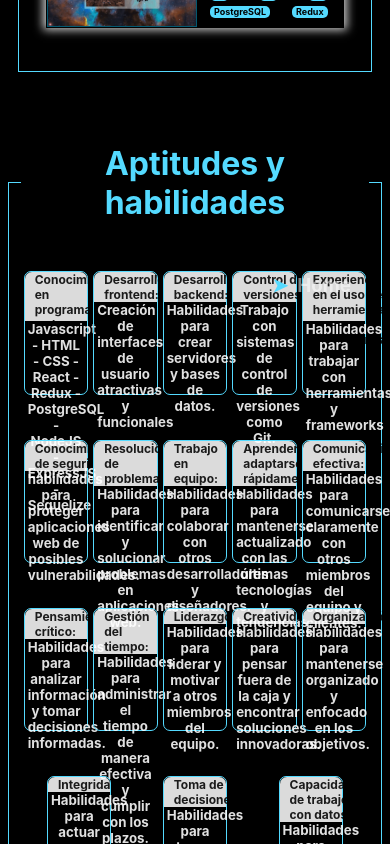
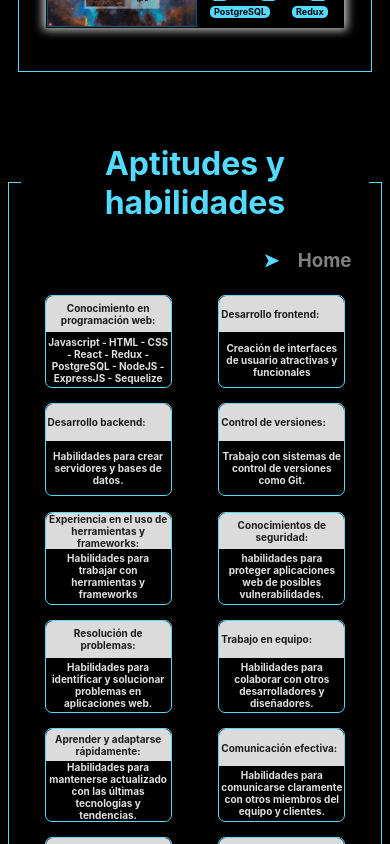
Before and after one commit to isdavid92/Portfolio, a React (Create React App) app: page / in a window 390 px wide. Shown: the part 3760-4604 px from the top of the page. Built offline with nearby package versions, Linux system fonts and the light colour scheme; grey boxes are pictures that could not be loaded.

Commit message:
listas las aptitudes

```diff
--- a/src/components/Portfolio/Aptitudes/Aptitudes.jsx
+++ b/src/components/Portfolio/Aptitudes/Aptitudes.jsx
@@ -5,16 +5,16 @@ const Aptitudes = () => {
         <div className={style.contAptitudes} id="aptitudes">
             <fieldset className={style.aptitudes}>
 
+                <legend>
+                    <h1 className={style.titulo}>Aptitudes y habilidades</h1>
+                </legend>
+
                 <div className={style.divFlecha}>
-                    <h3 className={style.flecha}>➤</h3>
                     <a href="#portfolio" className={style.aFlecha}>
+                        <h3 className={style.flecha}>➤</h3>
                         <h3 className={style.home}>Home</h3>
                     </a>
                 </div>
-
-                <legend>
-                    <h1 className={style.titulo}>Aptitudes y habilidades</h1>
-                </legend>
 
                 <div className={style.contApt}>
                     <div className={style.apt}>
--- a/src/components/Portfolio/Aptitudes/Aptitudes.module.css
+++ b/src/components/Portfolio/Aptitudes/Aptitudes.module.css
@@ -6,17 +6,32 @@
 .aptitudes {
     margin: auto;
     width: 90%;
-    height: 94vh;
+    height: 94%;
     border: 1px solid rgb(84, 218, 255);
     display: flex;
     flex-wrap: wrap;
 }
 
+.titulo {
+    color: rgb(84, 218, 255);
+}
+
 .divFlecha {
-    position: absolute;
+    width: 90%;
+    height: min-content;
     display: flex;
-    top: 478%;
-    right: 10%;
+    margin: 0 auto;
+}
+
+.aFlecha {
+    margin-left: auto;
+    display: flex;
+    text-decoration: none;
+
+    &:hover .home {
+        color: rgb(97, 218, 251);
+        text-decoration: underline;
+    }
 }
 
 .flecha {
@@ -24,24 +39,11 @@
     margin: 0;
 }
 
-.aFlecha {
-    text-decoration: none;
-}
-
 .home {
     margin: 0;
-    margin-left: 0.5em;
+    margin-left: 1em;
     color: rgba(255, 255, 255, 0.5);
     cursor: pointer;
-
-    &:hover {
-        color: rgb(97, 218, 251);
-        text-decoration: underline;
-    }
-}
-
-.titulo {
-    color: rgb(84, 218, 255);
 }
 
 .contApt {
@@ -74,7 +76,64 @@
     }
 }
 
-.descripApt{
+.descripApt {
     margin: auto 3px;
     color: rgba(255, 255, 255, 0.878);
 }
+
+
+
+
+
+
+/*! --------------------------------------------------------RESPONSIVE--------------------------------------------------------------- */
+
+
+
+
+
+@media (max-width: 800px) {
+    .contAptitudes {
+        height: 120vh;
+    }
+
+    .aptitudes {
+        width: 90%;
+    }
+
+    .contApt {
+        width: 20%;
+    }
+
+    .tituloApt {
+        margin: auto 5px;
+        font-size: 14px;
+        text-align: center;
+    }
+}
+
+@media (max-width: 440px) {
+    .contAptitudes {
+        height: 140vh;
+    }
+
+    .aptitudes {
+        width: 90%;
+        height: 96%;
+    }
+
+    .contApt {
+        width: 36%;
+        height: 9%;
+    }
+
+    .tituloApt {
+        margin: auto 2px;
+        font-size: 10px;
+    }
+
+    .descripApt {
+        margin: auto 2px;
+        font-size: 10px;
+    }
+}
```
